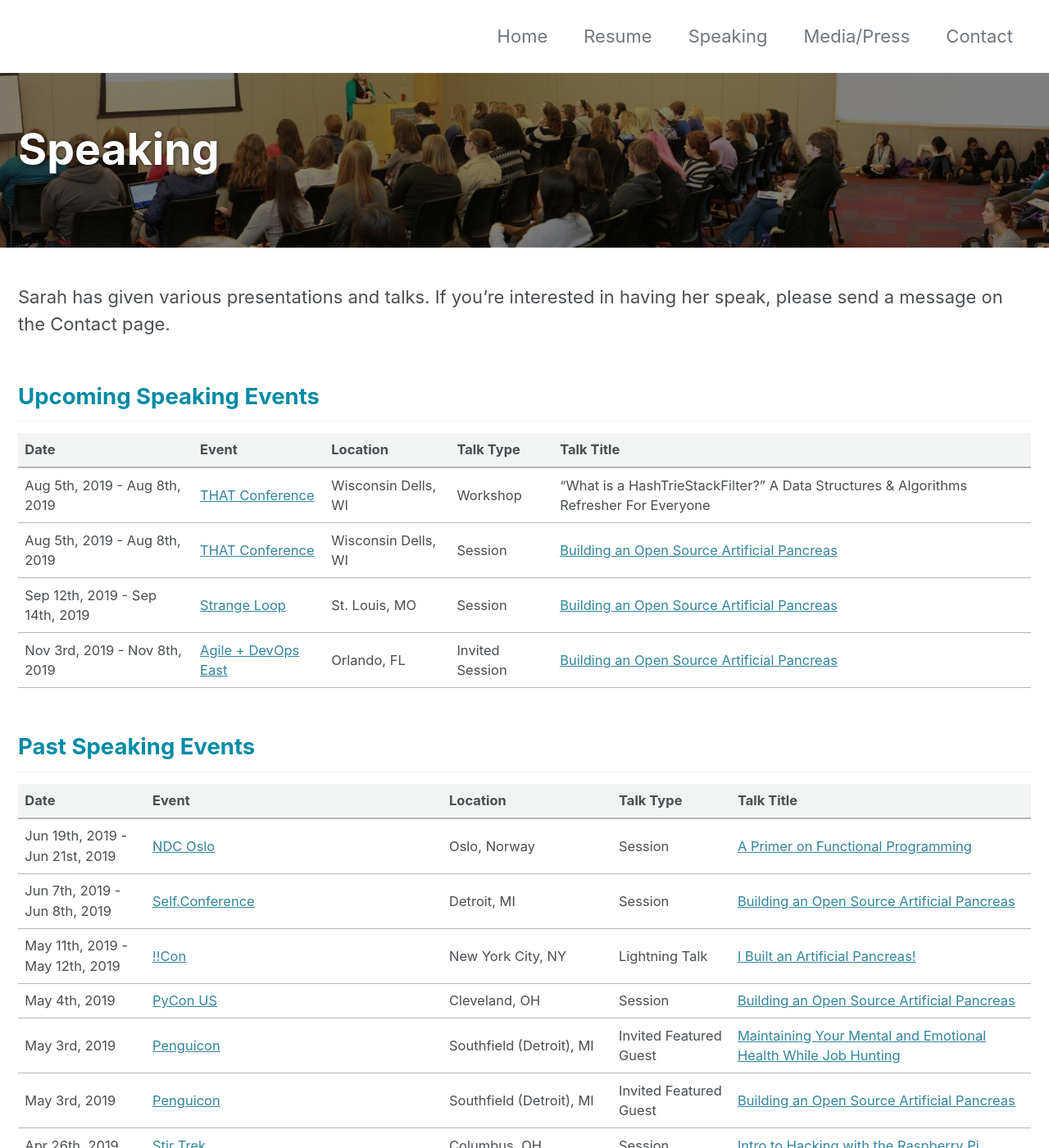
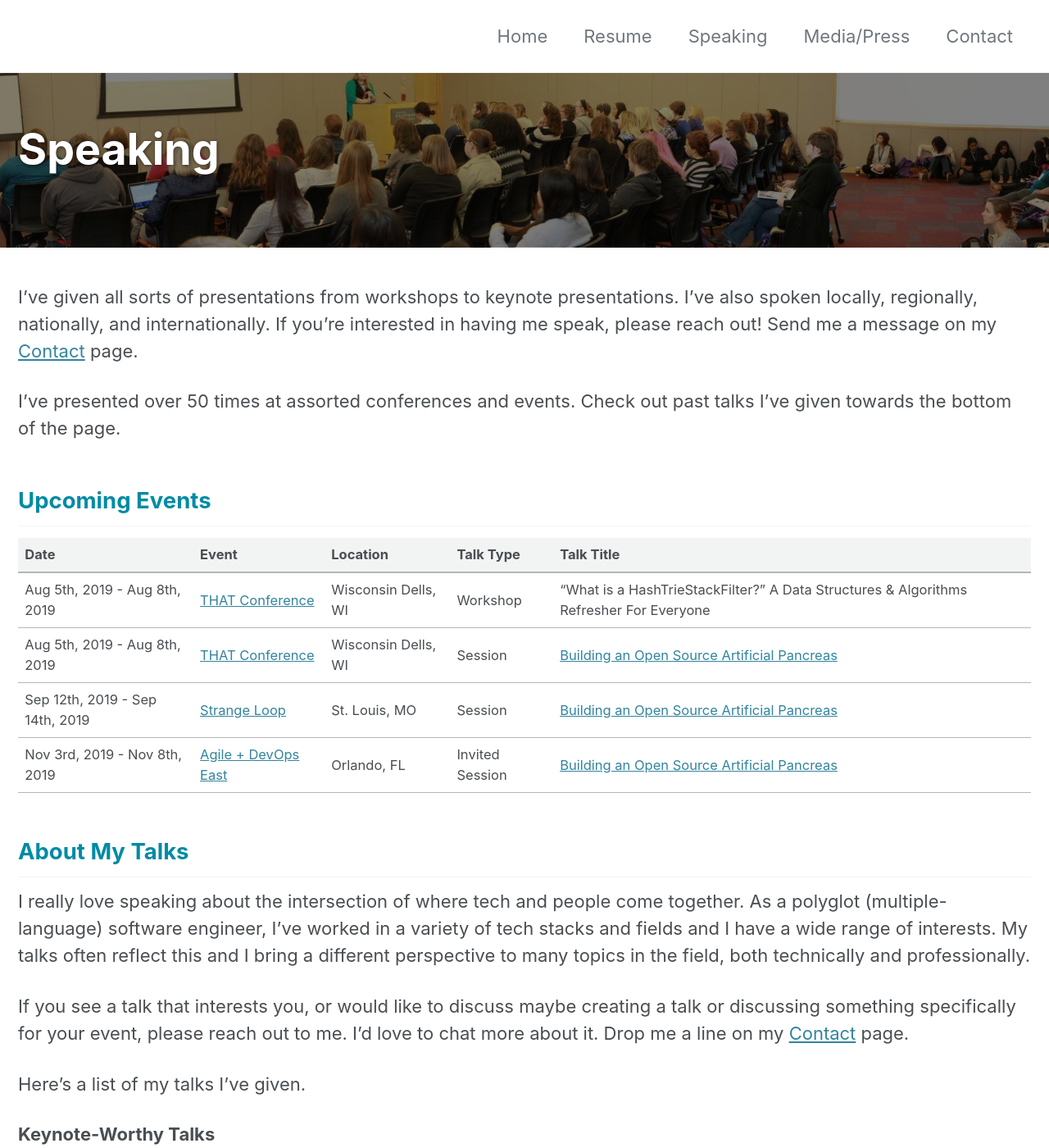
Before and after one commit to geekygirlsarah/geekygirlsarah.com, a Jekyll site: the page built from _pages/speaking.md, in a window 1280 px wide and 1400 px high. Shown: the whole window at 82% size. Built offline with Jekyll 4.4.1, drawn with Linux system fonts in a browser that asks for light colours; cached includes are drawn as plain includes; nearby versions of some CDN libraries; comment, search, counter and statistics services are not loaded; some of the changed text lies outside the part shown.

Commit message:
Update speaking page with new blurbs, rearrange a bit

```diff
--- a/_pages/speaking.md
+++ b/_pages/speaking.md
@@ -14,9 +14,13 @@ header:
 #   caption: "Photo credit: [**Unsplash**](https://unsplash.com)"
 ---
 
-Sarah has given various presentations and talks. If you’re interested in having her speak, please send a message on the Contact page.
+I've given all sorts of presentations from workshops to keynote presentations. I've also spoken locally, regionally,
+nationally, and internationally. If you’re interested in having me speak, please reach out! Send me a message on my
+[Contact](contact/) page.
 
-## Upcoming Speaking Events
+I've presented over 50 times at assorted conferences and events. Check out past talks I've given towards the bottom of the page.
+
+## Upcoming Events
 
 {% assign today = "now" | date: "%Y-%m-%d" %}
 
@@ -25,7 +29,40 @@ Sarah has given various presentations and talks. If you’re interested in havin
 {% for item in site.data.conftalks %}{% assign event_date = item.date | date: "%Y-%m-%d" %}{% if event_date >= today %}{% if item.date == item.end_date %}{{ item.date | date_to_xmlschema | date_to_string: "ordinal", "US" }}{% else %}{{ item.date | date_to_xmlschema | date_to_string: "ordinal", "US" }} - {{ item.end_date | date_to_xmlschema | date_to_string: "ordinal", "US" }}{% endif %} | {% if item.event_url %}<a href="{{ item.event_url}}" target="_blank">{{ item.event }}</a>{% else %}{{ item.event }}{% endif %} | {{ item.location }} | {{ item.type }} | {% if item.talk_url %}<a href="{{ item.talk_url}}">{{ item.title }}</a>{% else %}{{ item.title }}{% endif %}
 {% endif %}{% endfor %}
 
-## Past Speaking Events
+## About My Talks
+
+I really love speaking about the intersection of where tech and people come together. As a polyglot (multiple-language)
+software engineer, I've worked in a variety of tech stacks and fields and I have a wide range of interests. My talks
+often reflect this and I bring a different perspective to many topics in the field, both technically and professionally.
+
+If you see a talk that interests you, or would like to discuss maybe creating a talk or discussing something
+specifically for your event, please reach out to me. I'd love to chat more about it. Drop me a line on my
+[Contact](contact/) page.
+
+Here's a list of my talks I've given.
+
+**Keynote-Worthy Talks**
+- [Building an Open Source Artificial Pancreas](https://sarahwithee.com/speaking/building-an-open-source-artificial-pancreas/)
+- [Doors](https://sarahwithee.com/speaking/doors/)
+- [The Power of Secrets](https://sarahwithee.com/speaking/the-power-of-secrets/)
+
+**Technical Talks**
+- [A Primer on Functional Programming](https://sarahwithee.com/speaking/a-primer-on-functional-programming/)
+- [Building an Open Source Artificial Pancreas](https://sarahwithee.com/speaking/building-an-open-source-artificial-pancreas/)
+- [“Hey Mycroft”: Getting Started with the Open Source Home Assistant](https://sarahwithee.com/speaking/hey-mycroft-getting-started-with-the-open-source-home-assistant/)
+- [Intro to Hacking with the Raspberry Pi](https://sarahwithee.com/speaking/intro-to-hacking-with-the-raspberry-pi/)
+
+**Professional Skills/Human Skills Talks**
+- [Building an Open Source Artificial Pancreas](https://sarahwithee.com/speaking/building-an-open-source-artificial-pancreas/)
+- [Building Your Team to Last: Successful Onboarding and Mentoring Practices](https://sarahwithee.com/speaking/building-your-team-to-last/)
+- [Doors](https://sarahwithee.com/speaking/doors/)
+- Life as a Midwestern Developer
+- [Maintaining Your Mental and Emotional Health While Job Hunting](https://sarahwithee.com/speaking/maintaining-your-mental-and-emotional-health-while-job-hunting/)
+- [The Power of Secrets](https://sarahwithee.com/speaking/the-power-of-secrets/)
+- [Pursuing a Passion Project: Struggles and Successes]()
+
+
+## Past Events
 
 | Date | Event | Location | Talk Type | Talk Title |
 |------|-------|----------|-----------|------------|
```
